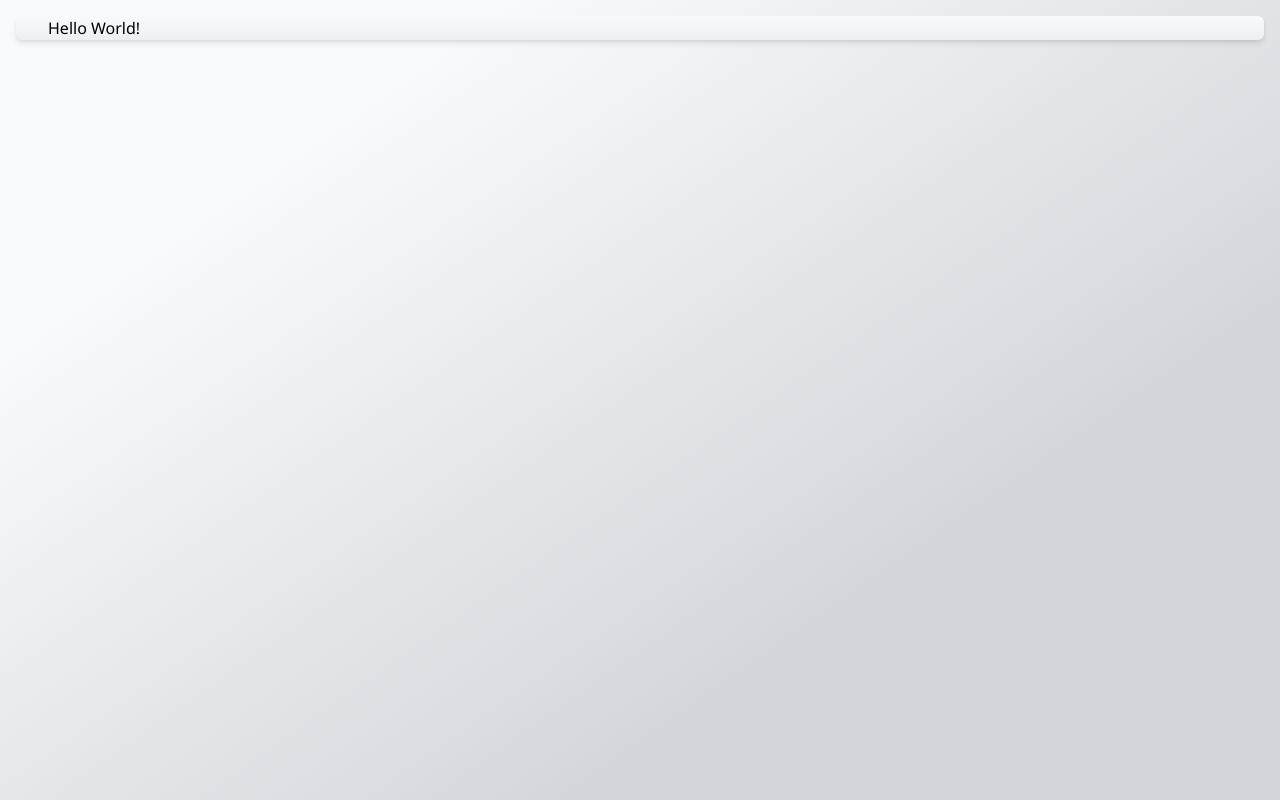
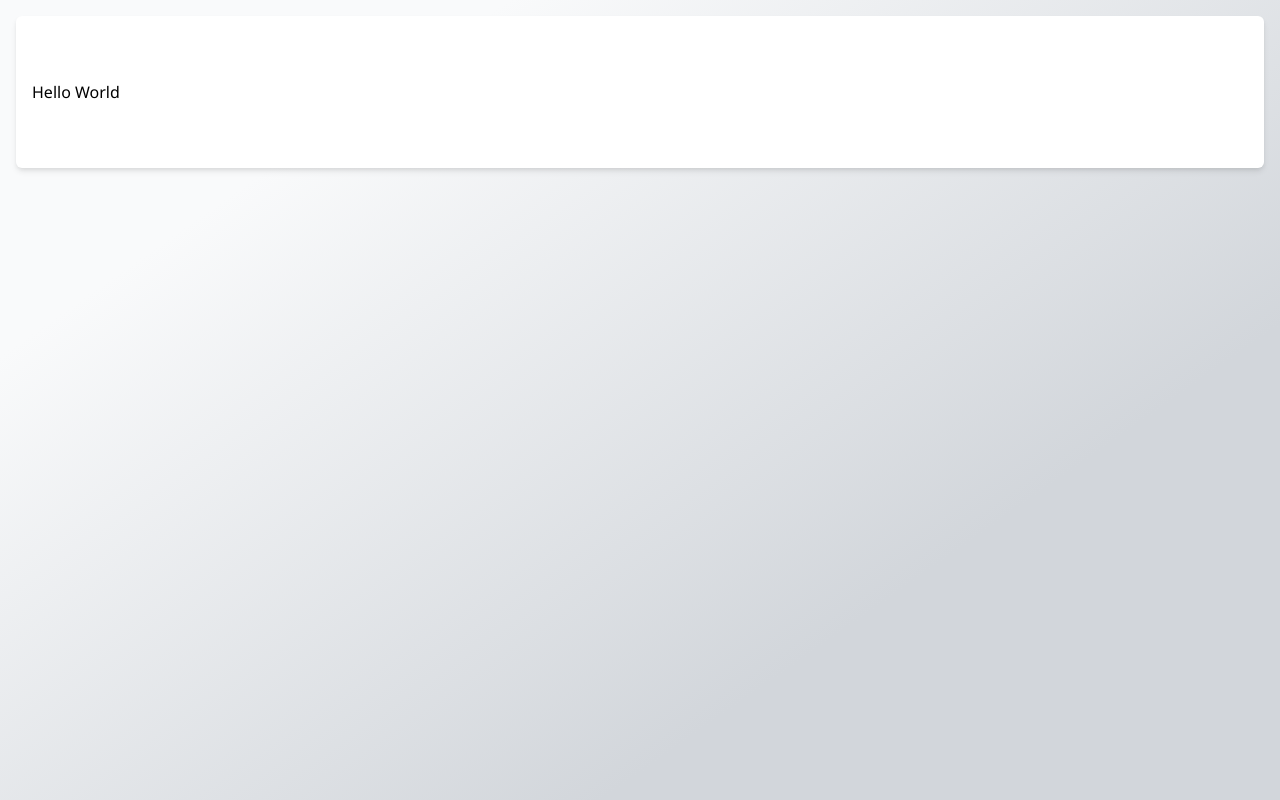
Before and after one commit to jade-hernandez/tooltip-component, a Next.js app: page / in a window 1280 px wide. Built offline with nearby package versions, Linux system fonts and the light colour scheme.

Commit message:
Refactors styles and components structure
Moves global styles to a new directory
Replaces inline Hello World with a component
Updates import paths and TypeScript configuration

```diff
--- a/src/app/globals.css
+++ /dev/null
@@ -1,15 +0,0 @@
-@tailwind base;
-@tailwind components;
-@tailwind utilities;
-
-@layer base {
-  /* "Device" container in Figma */
-  .gfe-main {
-    @apply bg-gradient-main min-h-screen p-4;
-  }
-
-  /* "Content" container in Figma */
-  .gfe-container {
-    @apply mx-auto w-full rounded bg-white bg-gradient-to-b from-[#F9FAFB] to-[#EDF0F3] px-4 shadow-[0_1px_2px_rgba(0,0,0,0.05)] md:max-w-full md:rounded-md md:px-8 md:shadow-[0_4px_6px_-1px_rgba(0,0,0,0.1),0_2px_4px_-1px_rgba(0,0,0,0.06)] lg:max-w-[1280px] lg:shadow-[0_10px_15px_-3px_rgba(0,0,0,0.1),0_4px_6px_-2px_rgba(0,0,0,0.05)];
-  }
-}
--- a/src/app/layout.tsx
+++ b/src/app/layout.tsx
@@ -1,14 +1,13 @@
 import type { Metadata } from "next";
 import { Noto_Sans } from "next/font/google";
 
-import "./css-reset.css";
-import "./globals.css";
+import "../styles/global.css";
 
 const noto = Noto_Sans({ subsets: ["latin"] });
 
 export const metadata: Metadata = {
-  title: "Title",
-  description: "Description"
+  title: "Title", // TODO: Change the title
+  description: "Description" // TODO: Change the description
 };
 
 export default function RootLayout({
--- a/src/app/page.tsx
+++ b/src/app/page.tsx
@@ -1,7 +1,10 @@
+import HelloWorld from "@/components/hello-world";
+
 export default function Home() {
   return (
+    // `<main>` -> this is the "Page body" element in the Figma design
     <main className='gfe-main'>
-      <div className='gfe-container'>Hello World!</div>
+      <HelloWorld />
     </main>
   );
 }
--- /dev/null
+++ b/src/components/hello-world.tsx
@@ -0,0 +1,7 @@
+export default function HelloWorld() {
+  return (
+    <section className='gfe-gradient-container'>
+      <h1>Hello World</h1>
+    </section>
+  );
+}
--- /dev/null
+++ b/src/styles/global.css
@@ -0,0 +1,17 @@
+@tailwind base;
+@tailwind components;
+@tailwind utilities;
+
+@import "./css-reset.css";
+
+@layer base {
+  /* "Device" container in Figma */
+  .gfe-main {
+    @apply min-h-screen bg-gradient-main p-4;
+  }
+
+  /* "Content" container in Figma */
+  .gfe-gradient-container {
+    @apply mx-auto flex w-full flex-col gap-16 rounded bg-white px-3 py-12 shadow-[0_1px_2px_rgba(0,0,0,0.05)] md:max-w-full md:rounded-md md:px-4 md:py-16 md:shadow-[0_4px_6px_-1px_rgba(0,0,0,0.1),0_2px_4px_-1px_rgba(0,0,0,0.06)] lg:p-24 lg:shadow-[0_10px_15px_-3px_rgba(0,0,0,0.1),0_4px_6px_-2px_rgba(0,0,0,0.05)];
+  }
+}
```
Also changed, not shown: tsconfig.json (+5 -8 lines), src/styles/css-reset.css (renamed from src/app/css-reset.css).
